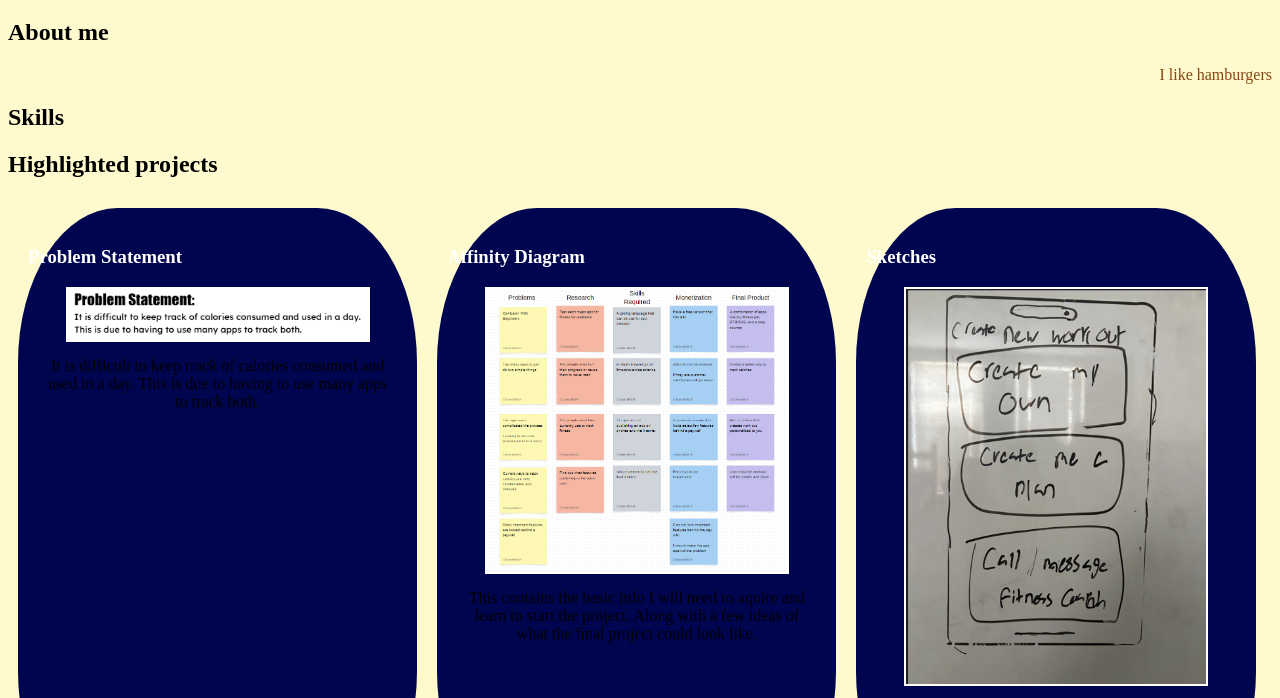
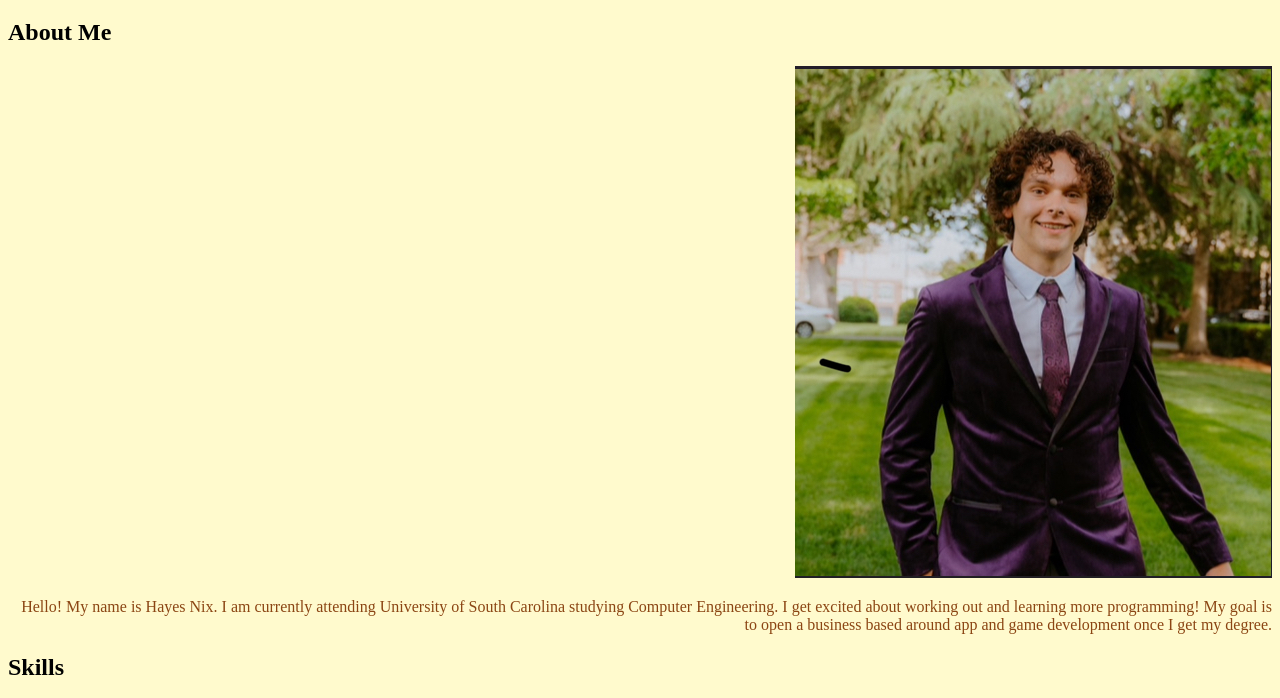
Before and after one commit to htnix/htnix, a plain HTML site: page index.html in a window 1280 px wide. Shown: the part 61-759 px from the top of the page. Drawn offline with Linux system fonts and the light colour scheme.

Commit message:
Add files via upload

```diff
--- a/index.html
+++ b/index.html
@@ -7,8 +7,14 @@
   <body>
     <h1>Hayes Nix</h1>
 
-    <h2>About me</h2>
-    <div class="about">I like hamburgers</div>
+    <!-- About Me -->
+    <h2> About Me </h2>
+      <div class="about">
+        <img src="images/profile_image.png">
+        <p>
+          Hello! My name is Hayes Nix. I am currently attending University of South Carolina studying Computer Engineering. I get excited about working out and learning more programming! My goal is to open a business based around app and game development once I get my degree.
+        </p>
+      </div>
 
     <h2>Skills</h2>
     <div class="skills"></div>
```
Also changed, not shown: images/profile_image.png (added).
